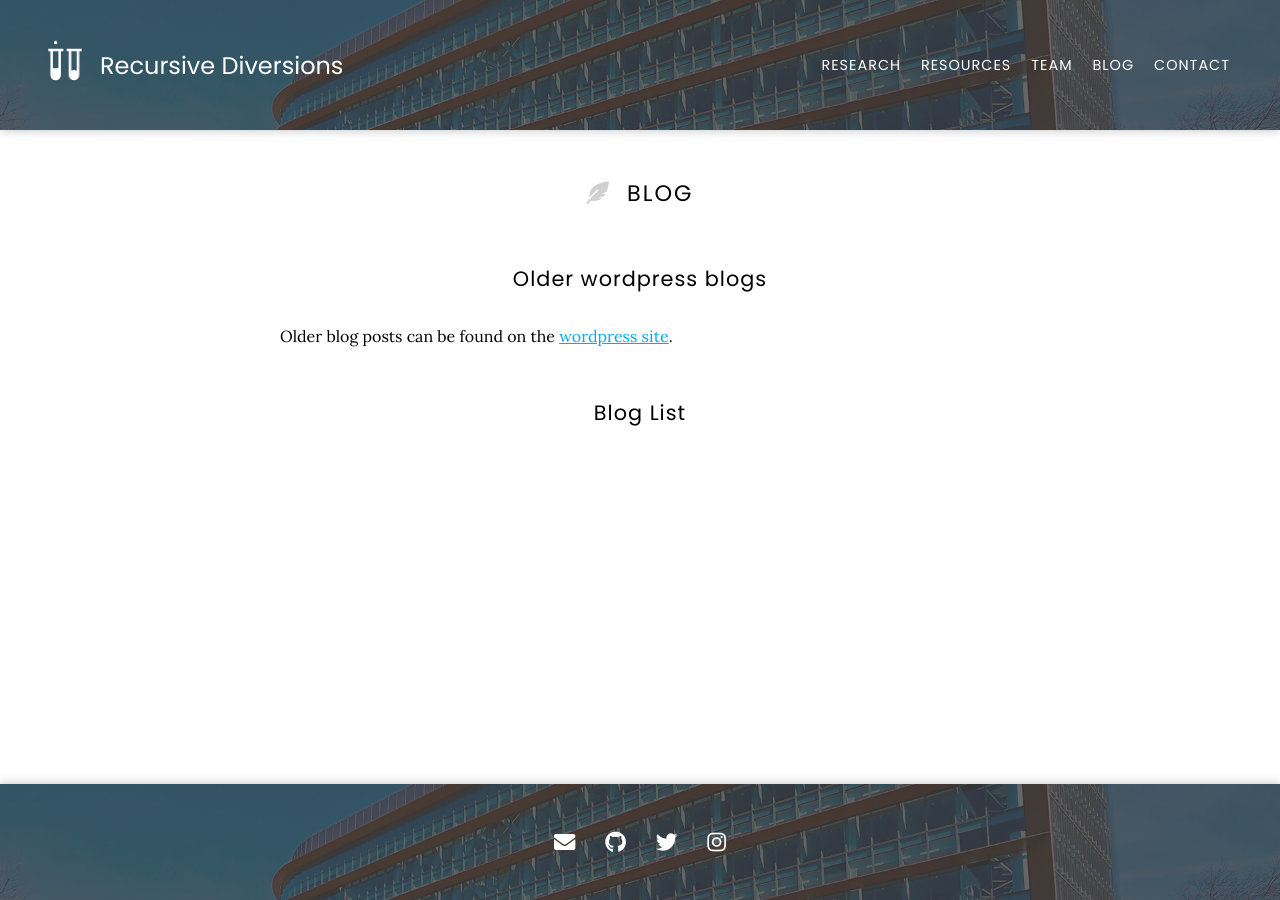
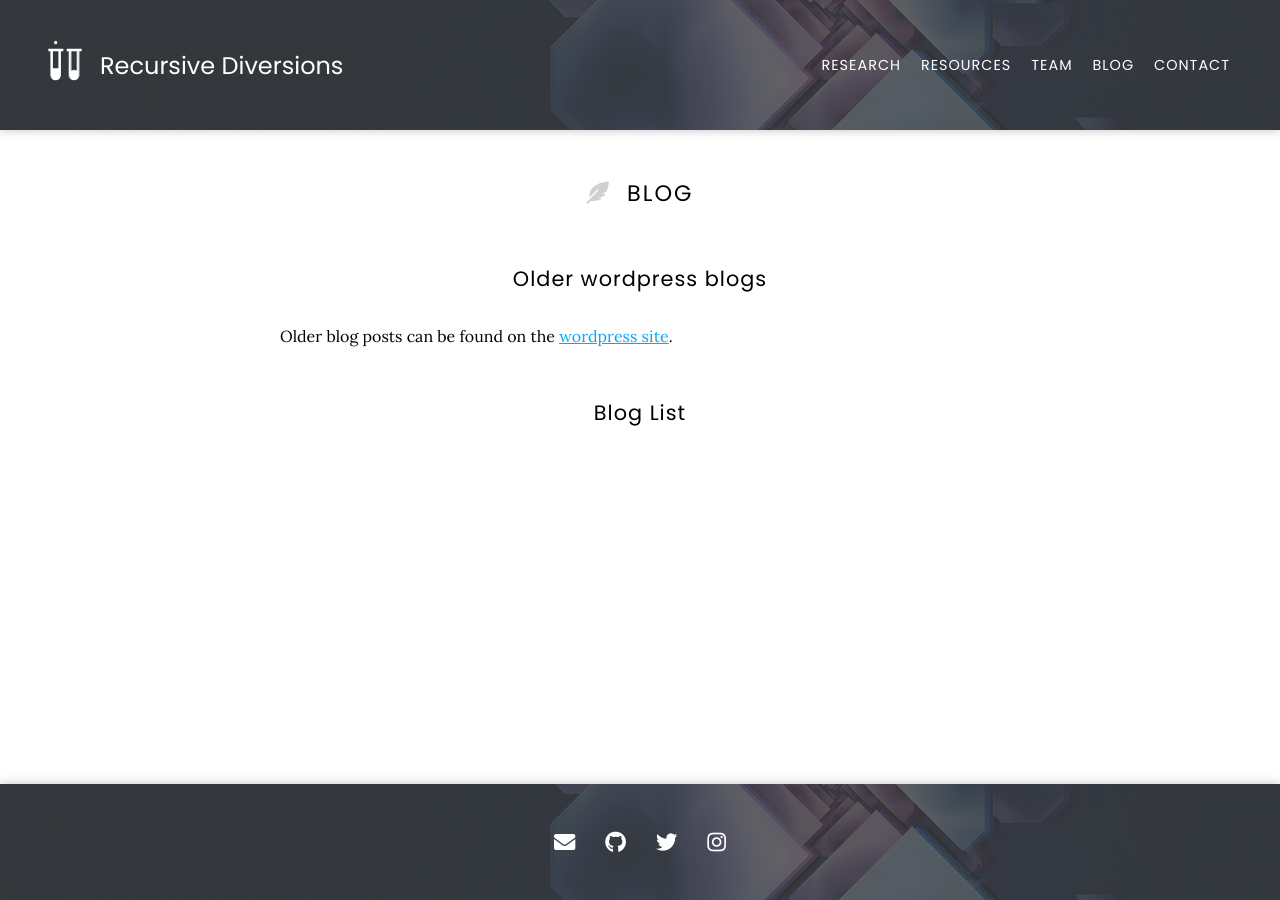
Before and after one commit to Neuro-CS/fractal-store, a Jekyll site: the page built from blog/index.md, in a window 1280 px wide. Built offline with Jekyll 4.4.1, drawn with Linux system fonts in a browser that asks for light colours; nearby versions of some CDN libraries.

Commit message:
Update _config.yml

```diff
--- a/_config.yml
+++ b/_config.yml
@@ -25,7 +25,7 @@ defaults:
       path: ""
     values:
       description: A homepage for fractal artwork and merchandise designed by PossiblyFractal # description that will show under search engine results
-      background: images/test-tube.jpg # background image in header and footer
+      background: images/identity.jpg # background image in header and footer
       layout: default
   # markdown files in /_members
   - scope:
```
